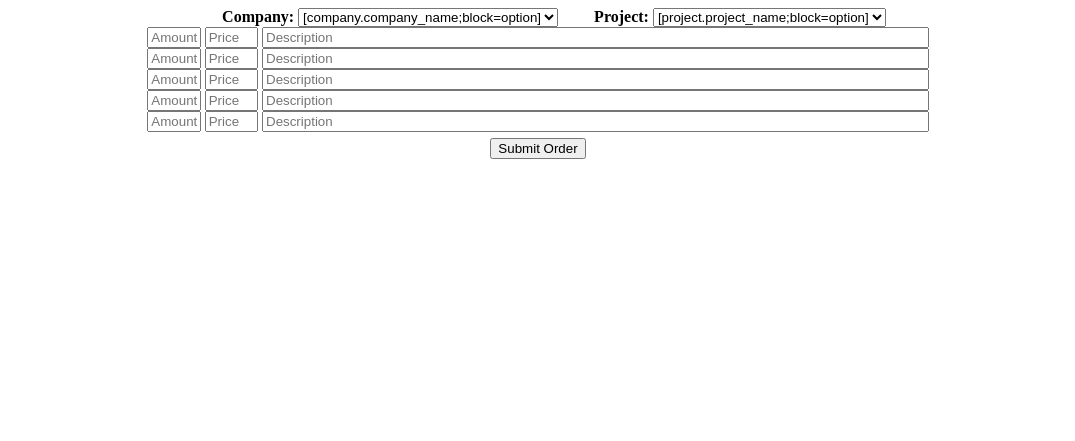
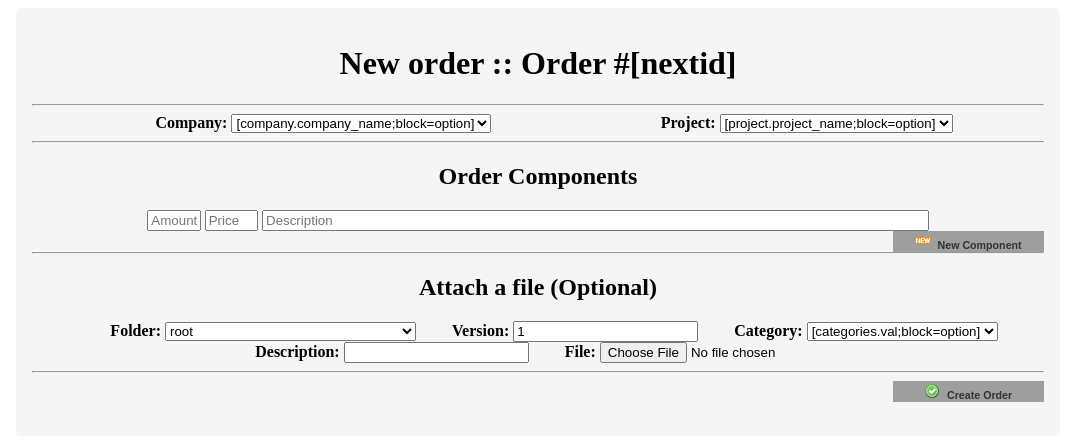
Before and after one commit to Korkonius/web2project.OrderManagement, a PHP site: page /templates/order_form.html in a window 1280 px wide. Shown: the top 441 px of the page, without its empty margins (102-1177 px from the left). Run offline with PHP 8.4, Linux system fonts and the light colour scheme; grey boxes are pictures that could not be loaded.

Commit message:
Significant enhancements to user interface when creating an order.
Signed-off-by: Eirik Ottesen <Korkonius@ordoxenos.com>

```diff
--- a/do_ordermgmt_aed.php
+++ b/do_ordermgmt_aed.php
@@ -82,6 +82,9 @@ if (!empty($addOrder)) {
         }
     }
 
+    // Check to see if order contains a file
+    $addFile = (isset($_FILES['file'])) ? true : false;
+
     $AppUI->setMsg('Order was created!', UI_MSG_OK, true);
 }
 if(!empty($addComponents)) {
@@ -114,7 +117,7 @@ if(!empty($addComponents)) {
 
     $AppUI->setMsg("Components where added to order number $orderId!", UI_MSG_OK, true);
 }
-if (!empty($addFile)) {
+if ($addFile) {
     // Check permissions
     $acl = $AppUI->acl();
     if (!$acl->checkModule('files', 'add')) {
--- a/templates/order_form.html
+++ b/templates/order_form.html
@@ -1,6 +1,11 @@
 <style type="text/css">
     div#orderFormContainer {
+        margin: 0 auto;
         text-align: center;
+        width: 80%;
+        padding: 1em;
+        background: whitesmoke;
+        border-radius: 5px;
     }
     form#orderForm {
         width: 100%;
@@ -21,9 +26,37 @@
     input.button{
         margin: 6px;
     }
+    button {
+        font-size: 8pt;
+        font-family: arial, helvetica, sans-serif;
+        font-weight: bold;
+        color: #333;
+        width: 151px;
+        height: 21px;
+        background: transparent url('style/web2project/images/button.gif') no-repeat;
+        border-style: none;
+        line-height: 14px;
+        padding: 2px 0 5px 0px;
+    }
+    button img {
+        padding: 0 7px 0 0;
+    }
+    #companySelect {
+        margin: 0 10em 0 0;
+    }
+    #newComponentBtn, #orderSubmit {
+        float: right;
+    }
+    hr {
+        clear: both;
+    }
 </style>
+<script type="text/javascript">
+</script>
 <div id="orderFormContainer">
-    <form id="orderForm" action="?m=ordermgmt" method="POST" accept-charset="utf-8">
+    <form id="orderForm" action="?m=ordermgmt" method="POST" accept-charset="utf-8" enctype="multipart/form-data">
+        <h1>New order :: Order #[nextid]</h1>
+        <hr />
         <label for="companySelect">Company:</label>
         <select name="companySelect" id="companySelect">
             <option value="[company.company_id;block=option]">[company.company_name;block=option]</option>
@@ -32,33 +65,42 @@
         <select name="projectSelect" id="projectSelect">
             <option value="[project.project_id;block=option]">[project.project_name;block=option]</option>
         </select>
+        <hr />
+        <h2>Order Components</h2>
         <div class="componentFormList">
             <div class="componentFormLine">
                 <input class="componentAmount" type="text" name="componentAmount[]" placeholder="Amount"/>
                 <input class="componentPrice" type="text" name="componentPrice[]" placeholder="Price"/>
                 <input class="componentLabel" type="text" name="componentLabel[]" placeholder="Description"/>
             </div>
-            <div class="componentFormLine">
-                <input class="componentAmount" type="text" name="componentAmount[]" placeholder="Amount"/>
-                <input class="componentPrice" type="text" name="componentPrice[]" placeholder="Price"/>
-                <input class="componentLabel" type="text" name="componentLabel[]" placeholder="Description"/>
-            </div>
-            <div class="componentFormLine">
-                <input class="componentAmount" type="text" name="componentAmount[]" placeholder="Amount"/>
-                <input class="componentPrice" type="text" name="componentPrice[]" placeholder="Price"/>
-                <input class="componentLabel" type="text" name="componentLabel[]" placeholder="Description"/>
-            </div>
-            <div class="componentFormLine">
-                <input class="componentAmount" type="text" name="componentAmount[]" placeholder="Amount"/>
-                <input class="componentPrice" type="text" name="componentPrice[]" placeholder="Price"/>
-                <input class="componentLabel" type="text" name="componentLabel[]" placeholder="Description"/>
-            </div>
-            <div class="componentFormLine">
-                <input class="componentAmount" type="text" name="componentAmount[]" placeholder="Amount"/>
-                <input class="componentPrice" type="text" name="componentPrice[]" placeholder="Price"/>
-                <input class="componentLabel" type="text" name="componentLabel[]" placeholder="Description"/>
-            </div>
+            <button type="button" name="newComponentBtn" id="newComponentBtn"><img src="./modules/ordermgmt/images/new.png" alt="New Component" />New Component</button>
         </div>
-        <input class="button" type="submit" name="orderSubmit" id="orderSubmit" value="Submit Order" />
+        <hr />
+        <h2>Attach a file (Optional)</h2>
+                <label for="file_folder">Folder: </label>
+        <select name="file_folder" id="file_folder">
+            <option value="0">root</option>
+            <option value="[folders.file_folder_id;block=option]">[folders.file_folder_name;block=option]</option>
+        </select>
+
+        <label for="file_version">Version: </label>
+        <input type="number" name="file_version" id="file_version" value="1"/>
+
+        <label for="file_category">Category: </label>
+        <select name="file_category" id="file_category">
+            <option value="[categories.key;block=option]">[categories.val;block=option]</option>
+        </select>
+
+        <label for="file_description">Description: </label>
+        <input type="text" name="file_description" id="file_description" />
+
+        <label for="file">File: </label>
+        <input name="file" id="file" type="file" />
+
+        <hr />
+
+        <input type="hidden" name="order_id" value="[nextid]" />
+        <button type="submit" name="orderSubmit" id="orderSubmit" value="orderSubmit"/><img src="./modules/ordermgmt/images/accept.png" alt="Create Order" />Create Order</button>
+        <hr style="visibility: hidden"/>
     </form>
 </div>
```
Also changed, not shown: index.php (+8 -0 lines), order.class.php (+12 -6 lines), templates/order_details.html (+9 -7 lines).
